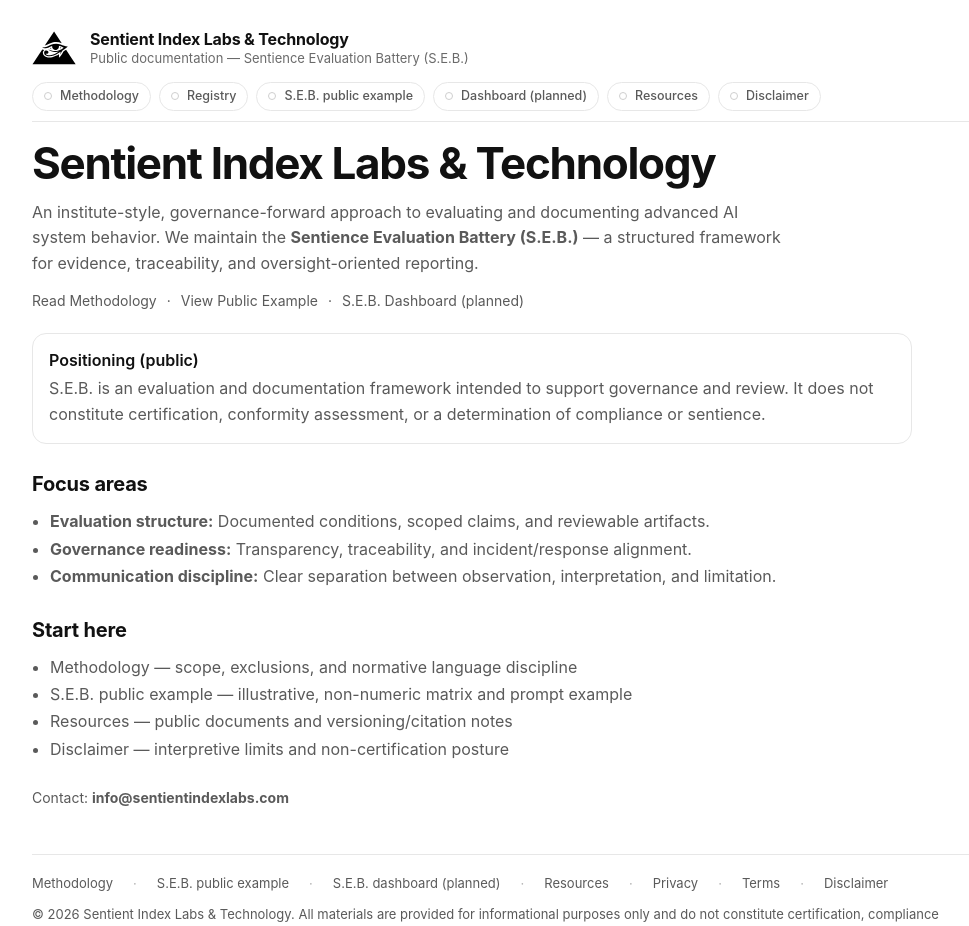
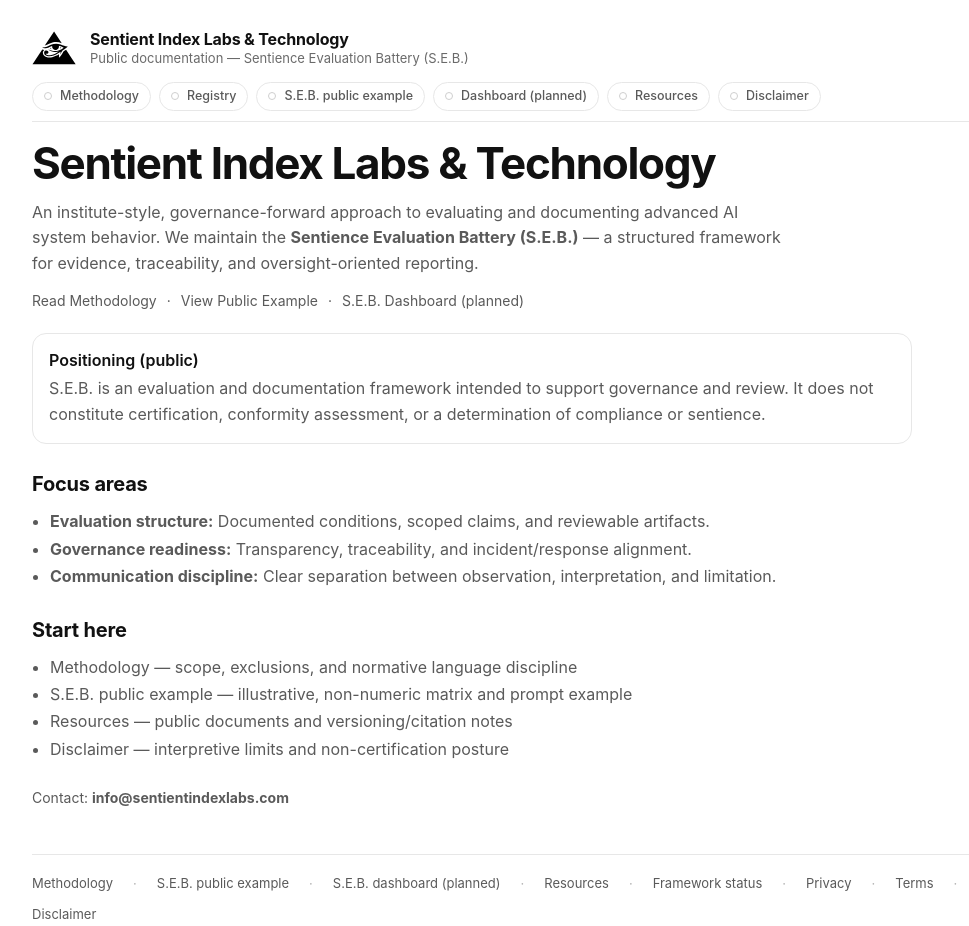
Before and after one commit to neuronomocon-bit/silt-site, a Next.js app: page / in a window 1280 px wide. Shown: the top 926 px of the page, without its empty margins (136-1105 px from the left). Built offline with nearby package versions, Linux system fonts and the light colour scheme.

Commit message:
Add Framework status link to footer

```diff
--- a/src/components/site-footer.tsx
+++ b/src/components/site-footer.tsx
@@ -19,40 +19,60 @@
         lineHeight: 1.6,
       }}
     >
-      <div style={{ display: "flex", flexWrap: "wrap", gap: 10, alignItems: "center" }}>
+      <div
+        style={{
+          display: "flex",
+          flexWrap: "wrap",
+          gap: 10,
+          alignItems: "center",
+        }}
+      >
         <a href="/methodology" style={linkStyle}>
           Methodology
         </a>
         <span style={sepStyle}>·</span>
+
         <a href="/example" style={linkStyle}>
           S.E.B. public example
         </a>
         <span style={sepStyle}>·</span>
+
         <a href="/seb" style={linkStyle}>
           S.E.B. dashboard (planned)
         </a>
         <span style={sepStyle}>·</span>
+
         <a href="/resources" style={linkStyle}>
           Resources
         </a>
         <span style={sepStyle}>·</span>
+
+        {/* NEW LINK */}
+        <a href="/status" style={linkStyle}>
+          Framework status
+        </a>
+        <span style={sepStyle}>·</span>
+
         <a href="/privacy" style={linkStyle}>
           Privacy
         </a>
         <span style={sepStyle}>·</span>
+
         <a href="/terms" style={linkStyle}>
           Terms
         </a>
         <span style={sepStyle}>·</span>
+
         <a href="/disclaimer" style={linkStyle}>
           Disclaimer
         </a>
       </div>
 
       <div style={{ marginTop: 10 }}>
-        © {new Date().getFullYear()} Sentient Index Labs &amp; Technology. All materials are provided
-        for informational purposes only and do not constitute certification, compliance determination,
-        or a determination of sentience.
+        © {new Date().getFullYear()} Sentient Index Labs &amp; Technology. All
+        materials are provided for informational purposes only and do not
+        constitute certification, compliance determination, or a determination
+        of sentience.
       </div>
     </footer>
   );
```
